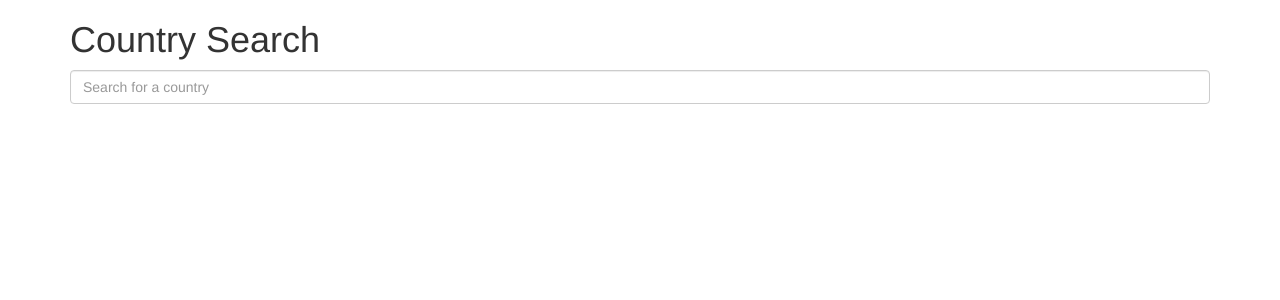
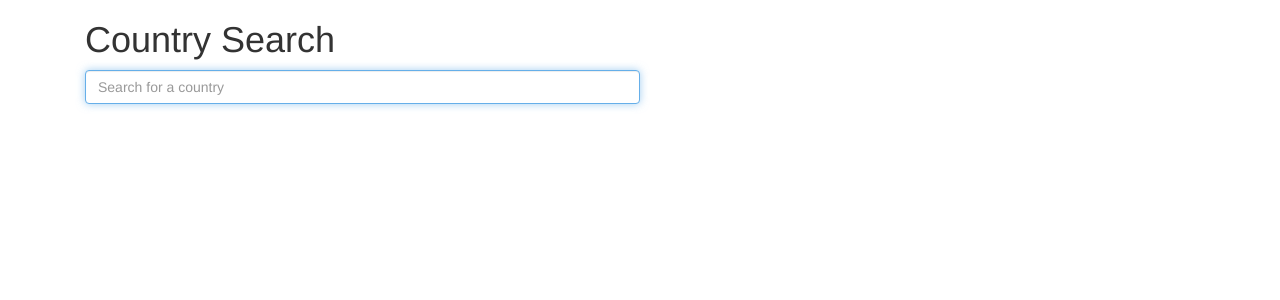
Before and after one commit to elrob/countrySearch, a React app: page / in a window 1280 px wide. Shown: the top 300 px of the page. Built offline with nearby package versions, Linux system fonts and the light colour scheme.

Commit message:
Add grid layout and autofocus input

```diff
--- a/src/App.js
+++ b/src/App.js
@@ -1,4 +1,5 @@
 import React, { Component } from 'react';
+import { Grid, Row, Col } from 'react-bootstrap';
 import countrySearchService from './countrySearchService';
 import CountryDetail from './CountryDetail';
 import SearchBox from './SearchBox';
@@ -20,16 +21,22 @@
 
   render() {
     return (
-      <div>
+      <Grid>
         <h1>Country Search</h1>
+        <Row>
+          <Col md={6}>
             <SearchBox onSearchTermChange={term => this.countrySearch(term)} />
             <SearchResultList
               results={this.state.countrySearchResults}
               onSearchResultSelect={selectedCountry =>
                 this.setState({countrySearchResults: [], selectedCountry})}
             />
+          </Col>
+          <Col md={6}>
             <CountryDetail country={this.state.selectedCountry} />
-      </div>
+          </Col>
+        </Row>
+      </Grid>
     );
   }
 }
--- a/src/SearchBox.js
+++ b/src/SearchBox.js
@@ -10,10 +10,11 @@
   render() {
     return (
       <FormControl
-        type="text"
+        type='text'
         value={this.state.term}
-        placeholder="Search for a country"
+        placeholder='Search for a country'
         onChange={event => this.onInputChange(event.target.value)}
+        autoFocus
       />
     );
   }
```
Lines whose indentation alone changed are shown as unchanged.
